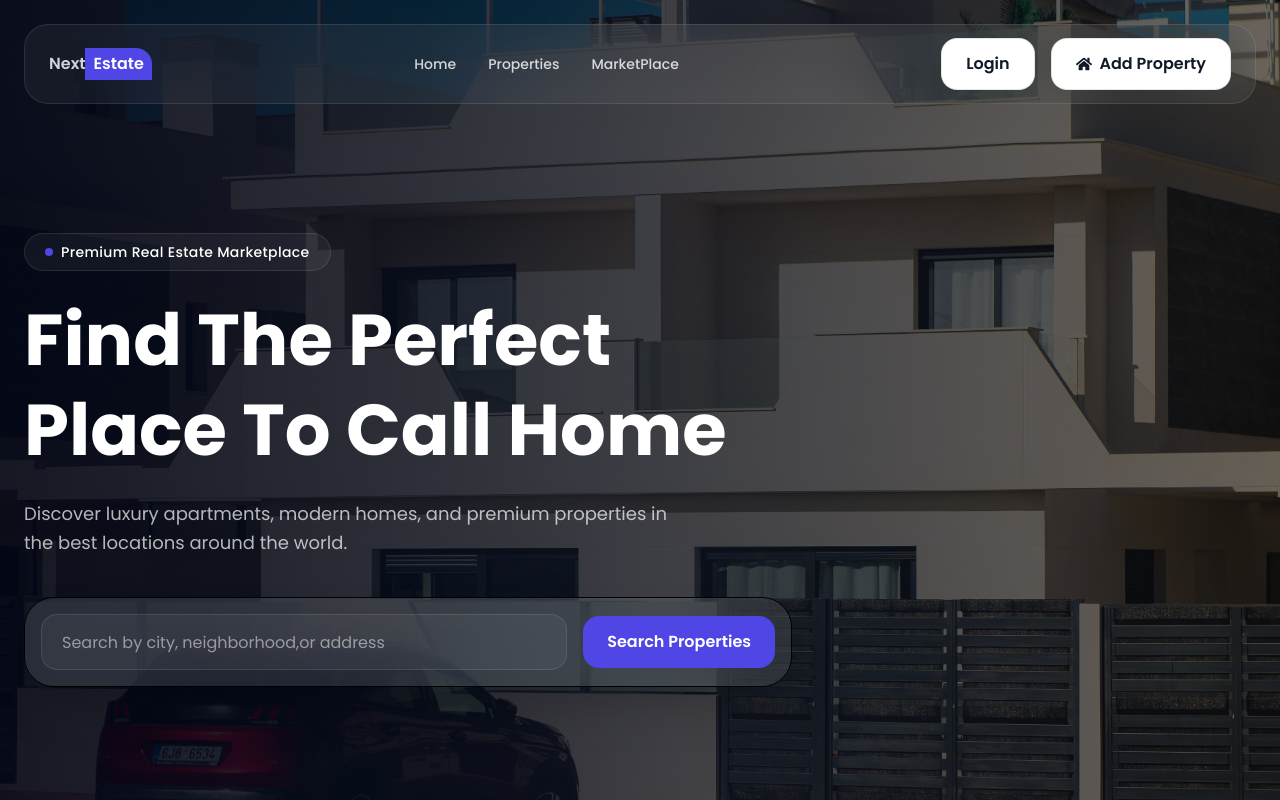
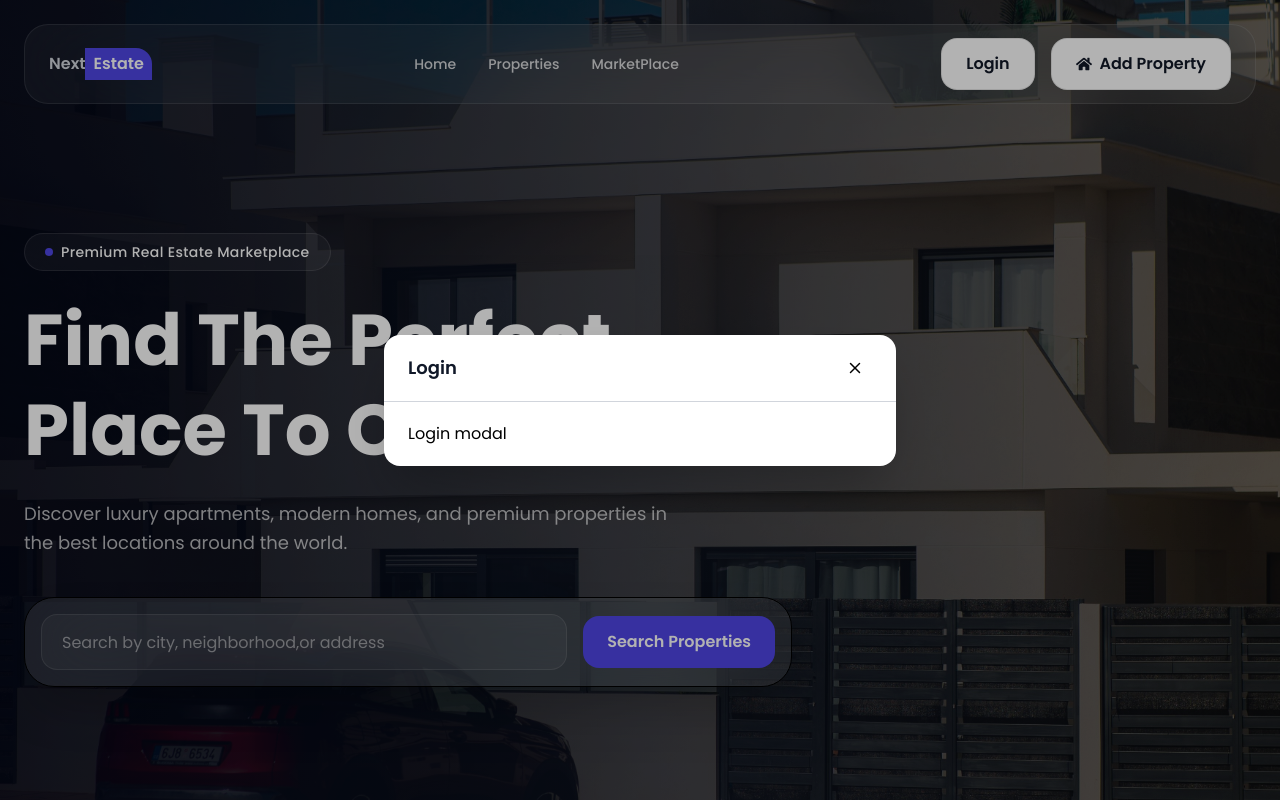
Before and after one commit to ML510/Real-Estate-Marketplace-Project, a Next.js app: page / in a window 1280 px wide. Both pictures are taken after a click on the button "Login". Shown: the top 800 px of the page. Built offline with nearby package versions, Linux system fonts and the light colour scheme.

Commit message:
Create Login And RegisterModel

```diff
--- a/package.json
+++ b/package.json
@@ -13,7 +13,8 @@
     "next": "16.3.1",
     "react": "19.2.8",
     "react-dom": "19.2.8",
-    "react-icons": "^5.7.0"
+    "react-icons": "^5.7.0",
+    "zustand": "^5.0.15"
   },
   "devDependencies": {
     "@tailwindcss/postcss": "^4",
--- a/src/app/layout.tsx
+++ b/src/app/layout.tsx
@@ -1,6 +1,8 @@
 import type { Metadata } from "next";
 import { Poppins } from "next/font/google";
 import "./globals.css";
+import RegisterModal from "@/components/modals/RegisterModal";
+import LoginModal from "@/components/modals/LoginModal";
 
 const poppins = Poppins({
 variable:"--font-poppins",
@@ -19,7 +21,11 @@ export default function RootLayout({ children }: LayoutProps<"/">) {
       lang="en"
       className={`${poppins.className} h-full antialiased`}
     >
-      <body className="min-h-full flex flex-col bg-background">{children}</body>
+      <body className="min-h-full flex flex-col bg-background">
+        {children}
+        <RegisterModal/>
+        <LoginModal/>
+        </body>
     </html>
   );
 }
--- /dev/null
+++ b/src/components/modals/LoginModal.tsx
@@ -0,0 +1,15 @@
+"use client"
+
+import { useAuthModal } from "@/store/useAuthModalStore";
+import Modal from "./Modal";
+
+function LoginModal() {
+  const {openRegister,isLoginOpen,closeLogin} = useAuthModal();
+  return (
+    <Modal title="Login"onClose={closeLogin}isOpen={isLoginOpen}>
+        <p>Login modal</p>
+    </Modal>
+  )
+}
+
+export default LoginModal
--- /dev/null
+++ b/src/components/modals/Modal.tsx
@@ -0,0 +1,74 @@
+import { useEffect } from "react";
+import { LuX } from "react-icons/lu";
+
+interface ModalProps {
+    isOpen: boolean,
+    onClose: () => void,
+    title: string,
+    children: React.ReactNode
+}
+
+function Modal({ isOpen, onClose, title, children }: ModalProps) {
+
+    useEffect(() => {
+
+        document.body.style.overflow = isOpen ? "hidden" : "auto"
+
+        return () => {
+            document.body.style.overflow = "auto";
+        }
+
+    }, [isOpen]);
+
+    return (
+         <div
+            aria-hidden={!isOpen}
+            className={`fixed inset-0 z-50 flex items-center justify-center px-4 transition-opacity duration-500
+            ${
+                isOpen
+                    ? "opacity-100"
+                    : "pointer-events-none opacity-0"
+            }`}
+        >
+            {/* Backdrop */}
+            <div
+                onClick={onClose}
+                className={`absolute inset-0 bg-black/30 transition-all duration-500
+                ${isOpen ? "opacity-100" : "opacity-0"}`}
+            />
+
+            {/* Modal */}
+            <div
+                className={`relative z-10 w-full max-w-lg rounded-2xl bg-white shadow-2xl transition-all duration-500
+                ${
+                    isOpen
+                        ? "translate-y-0 opacity-100"
+                        : "translate-y-full opacity-0"
+                }`}
+            >
+                {/* Header */}
+                <div className="flex items-center justify-between border-b border-gray-300 px-6 py-4">
+                    <h2 className="text-lg font-semibold text-gray-900">
+                        {title}
+                    </h2>
+
+                    <button
+                        type="button"
+                        aria-label="Close modal"
+                        onClick={onClose}
+                        className="cursor-pointer rounded-full p-2 transition hover:bg-gray-100"
+                    >
+                        <LuX size={18} />
+                    </button>
+                </div>
+
+                {/* Content */}
+                <div className="px-6 py-5">
+                    {children}
+                </div>
+            </div>
+        </div>
+    )
+}
+
+export default Modal
--- /dev/null
+++ b/src/components/modals/RegisterModal.tsx
@@ -0,0 +1,15 @@
+"use client"
+
+import { useAuthModal } from "@/store/useAuthModalStore";
+import Modal from "./Modal";
+
+function RegisterModal() {
+  const {openLogin,isRegisterOpen,closeRegister} = useAuthModal();
+  return (
+    <Modal title="Register"onClose={closeRegister}isOpen={isRegisterOpen}>
+        <p>Register modal</p>
+    </Modal>
+  )
+}
+
+export default RegisterModal
--- a/src/components/navbar/Navbar.tsx
+++ b/src/components/navbar/Navbar.tsx
@@ -6,6 +6,7 @@ import { FaHome } from "react-icons/fa";
 import { useState } from "react";
 import { IoClose } from "react-icons/io5";
 import { HiOutlineMenuAlt3 } from "react-icons/hi";
+import { useAuthModal } from "@/store/useAuthModalStore";
 
 interface NavbarProps {
     variant?: "transparent" | "solid"
@@ -16,6 +17,8 @@ export const navLinks = ["Home", "Properties", "MarketPlace"]
 function NavBar({ variant = "transparent" }: NavbarProps) {
 
     const [isOpen, setIsOpen] = useState(false);
+
+    const {openLogin} = useAuthModal();
 
     const isTransparent = variant === "transparent"
 
@@ -46,7 +49,7 @@ function NavBar({ variant = "transparent" }: NavbarProps) {
 
                     {/* desktop buttons */}
                     <div className="hidden lg:flex items-center gap-4">
-                        <Button variant="outline">
+                        <Button variant="outline" onClick={openLogin}>
                             Login
                         </Button>
                         <Button icon={<FaHome />} variant="outline">
@@ -80,7 +83,7 @@ function NavBar({ variant = "transparent" }: NavbarProps) {
                             ))}
 
                             <div className="flex flex-col gap-3 mt-4">
-                                <Button variant="outline">
+                                <Button variant="outline"onClick={openLogin}>
                                     Login
                                 </Button>
                                 <Button icon={<FaHome />} variant="outline">
--- /dev/null
+++ b/src/store/useAuthModalStore.ts
@@ -0,0 +1,47 @@
+import { create } from "zustand";
+
+interface AuthModalStore {
+    isLoginOpen: boolean;
+    isRegisterOpen: boolean;
+
+    openLogin: () => void;
+    closeLogin: () => void;
+
+    openRegister: () => void;
+    closeRegister: () => void;
+
+    closeAll: () => void;
+}
+
+export const useAuthModal = create<AuthModalStore>((set) => ({
+    isLoginOpen:false,
+    isRegisterOpen: false,
+
+    openLogin: () =>
+        set({
+            isLoginOpen: true,
+            isRegisterOpen: false,
+        }),
+
+    closeLogin: () =>
+        set({
+            isLoginOpen: false,
+        }),
+
+    openRegister: () =>
+        set({
+            isRegisterOpen: true,
+            isLoginOpen: false,
+        }),
+
+    closeRegister: () =>
+        set({
+            isRegisterOpen: false,
+        }),
+
+    closeAll: () =>
+        set({
+            isLoginOpen: false,
+            isRegisterOpen: false,
+        }),
+}));
```
Also changed, not shown: 1 other file (tests, documents, lock files or other folders).
